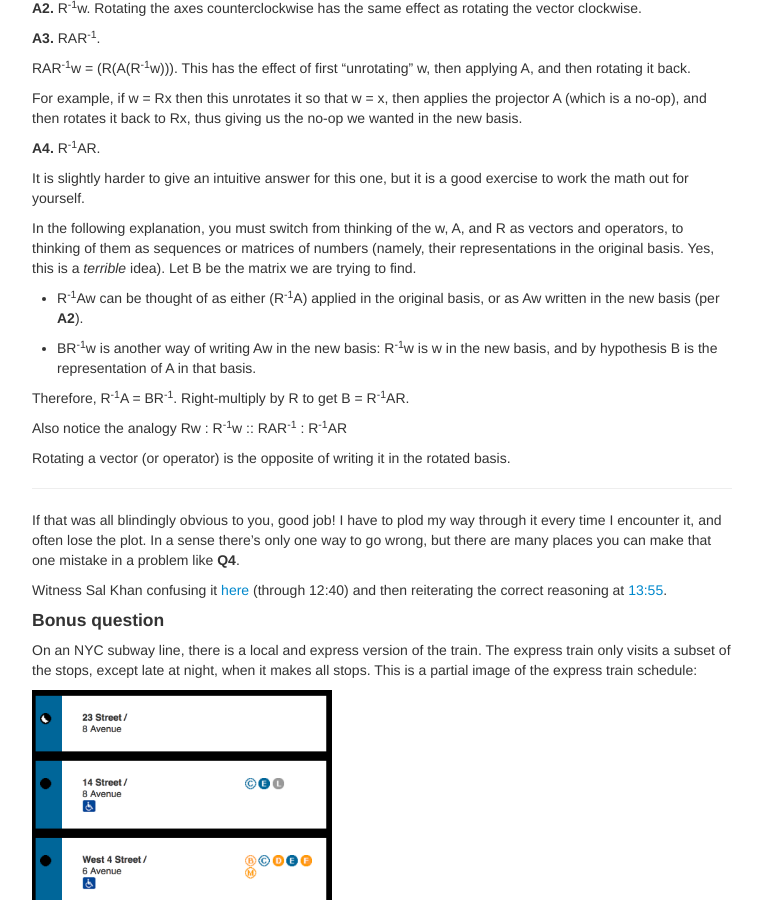
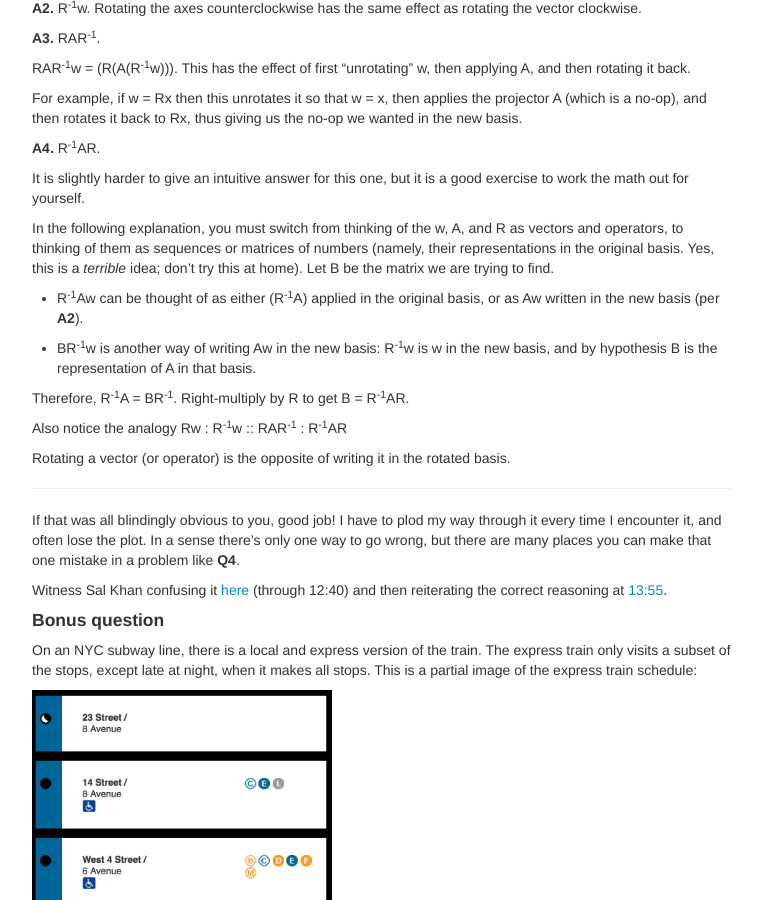
Before and after one commit to monktastic/blog, a Jekyll site: the page built from pages/keeping-things-straight.md, in a window 1280 px wide and 900 px high, scrolled down 1160 px. Shown: the whole window, without its empty margins (258-1020 px from the left). Built offline with Jekyll 4.4.1, drawn with Linux system fonts in a browser that asks for light colours.

```diff
--- a/pages/keeping-things-straight.md
+++ b/pages/keeping-things-straight.md
@@ -97,7 +97,7 @@ is a good exercise to work the math out for yourself.
 In the following explanation, you must switch from thinking of the
 w, A, and R as vectors and operators, to thinking of them as sequences
 or matrices of numbers (namely, their representations in the original
-basis. Yes, this is a *terrible* idea).
+basis. Yes, this is a *terrible* idea; don't try this at home).
 Let B be the matrix we are trying to find.
 
   * R<sup>-1</sup>Aw can be thought of as either (R<sup>-1</sup>A) applied
```
